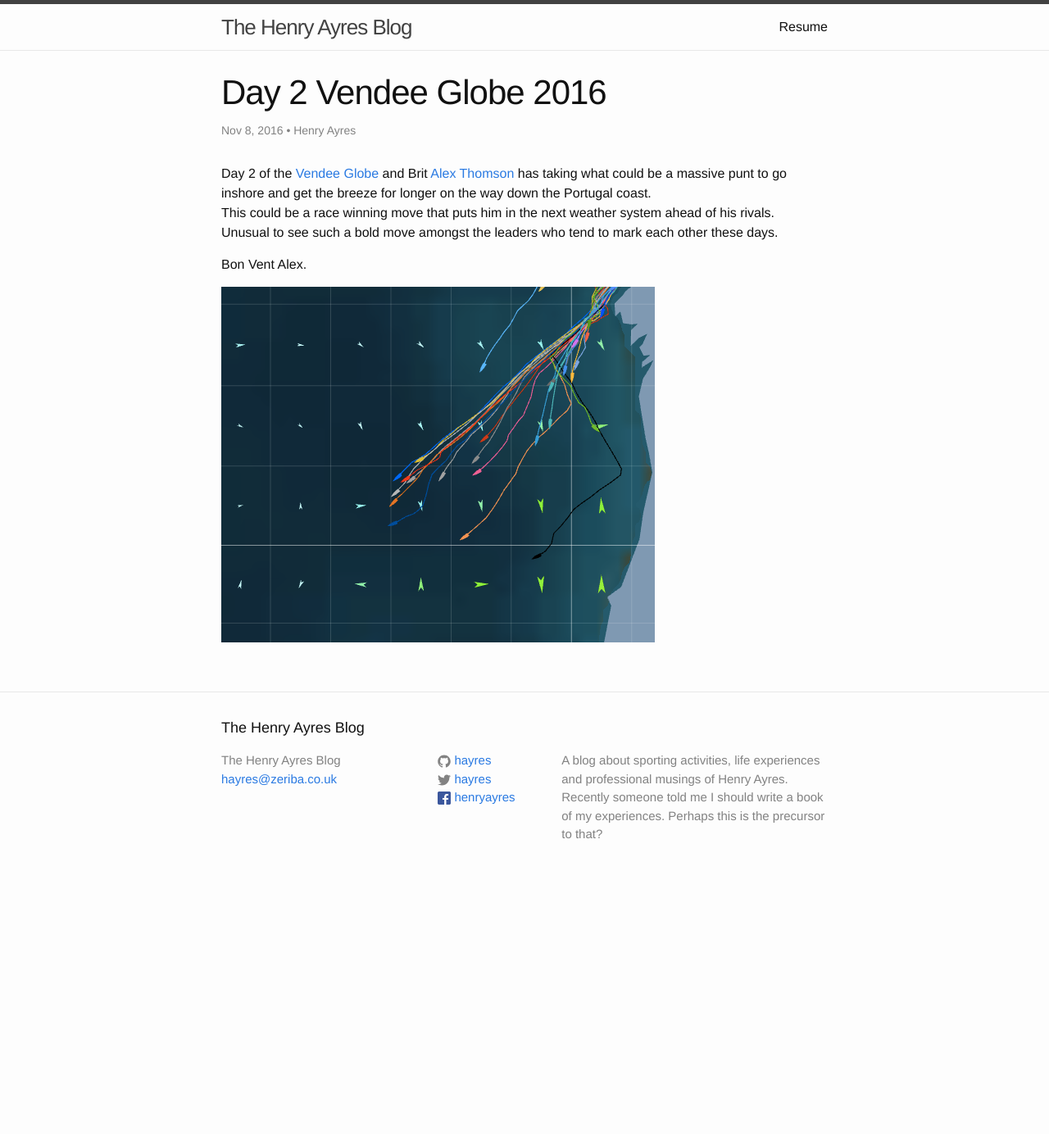
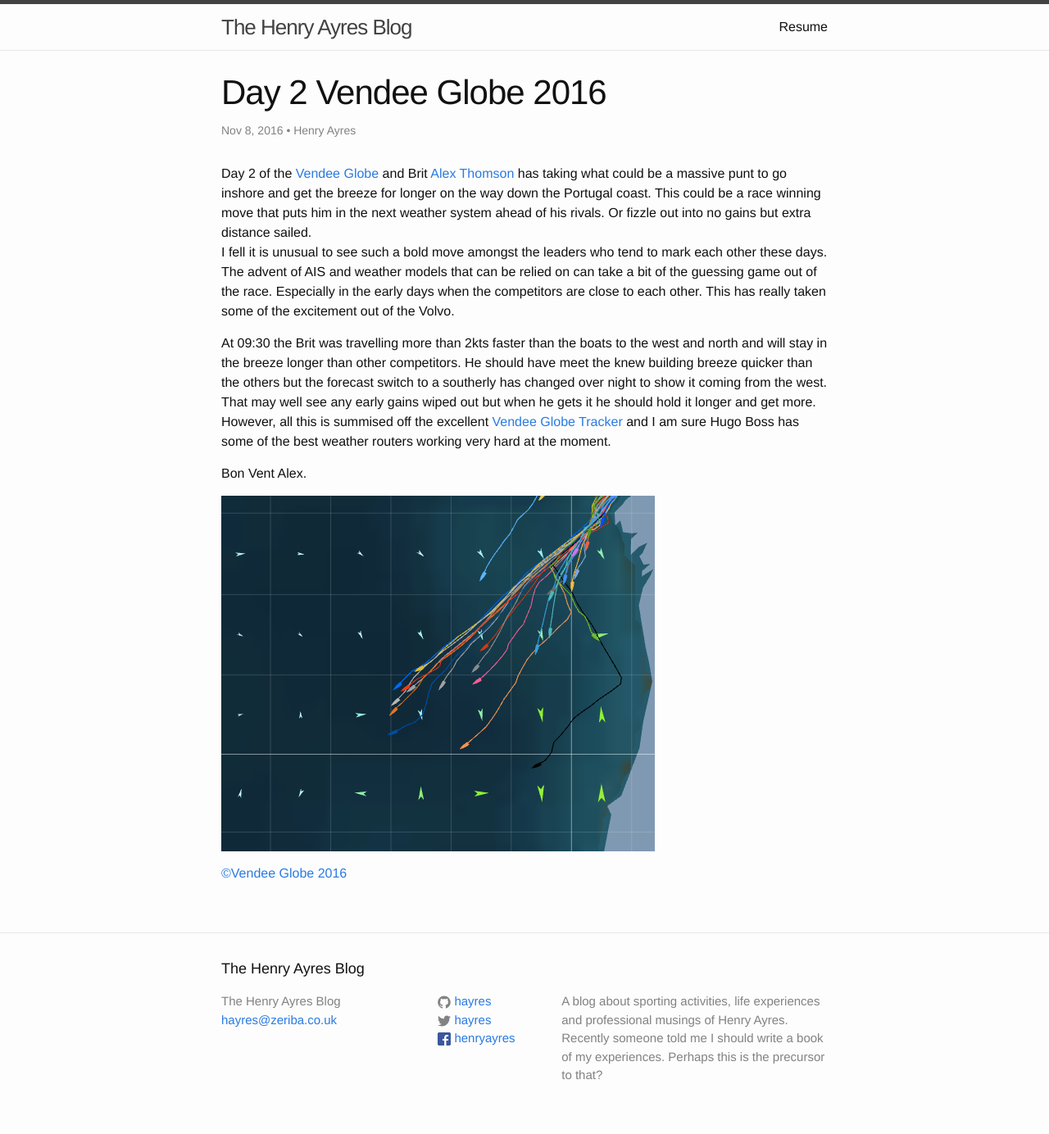
Before and after one commit to hayres/hayres.github.io, a Jekyll site: the page built from _posts/2016-11-8-day-2-vendee-globe-2016.markdown, in a window 1280 px wide. Shown: the whole page at 82% size. Built offline with Jekyll 4.4.1, drawn with Linux system fonts in a browser that asks for light colours; before the commit the page ends 1090 px from its top, so only the background shows below that.

Commit message:
Published 2016-11-8-day-2-vendee-globe-2016

```diff
--- a/_posts/2016-11-8-day-2-vendee-globe-2016.markdown
+++ b/_posts/2016-11-8-day-2-vendee-globe-2016.markdown
@@ -9,9 +9,16 @@ thumbnail: "vendeeglobe/vendeeday2-0730.png"
 
 Day 2 of the [Vendee Globe](http://www.vendeeglobe.org/en){:target="_blank"} and Brit [Alex Thomson](http://www.alexthomsonracing.com/) has taking what could be a massive punt to
 go inshore and get the breeze for longer on the way down the Portugal coast.
-This could be a race winning move that puts him in the next weather system ahead of his rivals.
-Unusual to see such a bold move amongst the leaders who tend to mark each other these days.
+This could be a race winning move that puts him in the next weather system ahead of his rivals.  Or fizzle out into no gains but extra distance sailed.
+I fell it is unusual to see such a bold move amongst the leaders who tend to mark each other these days. The advent of AIS and weather models that can be relied on can take a bit of the guessing game out of the race.  Especially in the early days when the competitors are close to each other.
+This has really taken some of the excitement out of the Volvo.
+
+At 09:30 the Brit was travelling more than 2kts faster than the boats to the west and north and will stay in the breeze longer than other competitors.  He should have meet the knew building breeze quicker than the others but the forecast switch to a southerly
+has changed over night to show it coming from the west.  That may well see any early gains wiped out but when he gets it he should  hold it longer and get more.  However, all this is summised off the excellent [Vendee Globe Tracker](http://tracking2016.vendeeglobe.org/hp5ip0/){:target="_blank"}
+and I am sure Hugo Boss has some of the best weather routers working very hard at the moment.
 
 Bon Vent Alex.
 
 ![Vendee Tracker day 2 morning]({{ site.image_url }}vendeeglobe/vendeeday2-0730.png "Vendee Tracker day 2")
+
+[&copy;Vendee Globe 2016](http://tracking2016.vendeeglobe.org/hp5ip0/){:target="_blank"}
```
Also changed, not shown: other parts of _posts/2016-11-8-day-2-vendee-globe-2016.markdown (+1 -1 lines).
